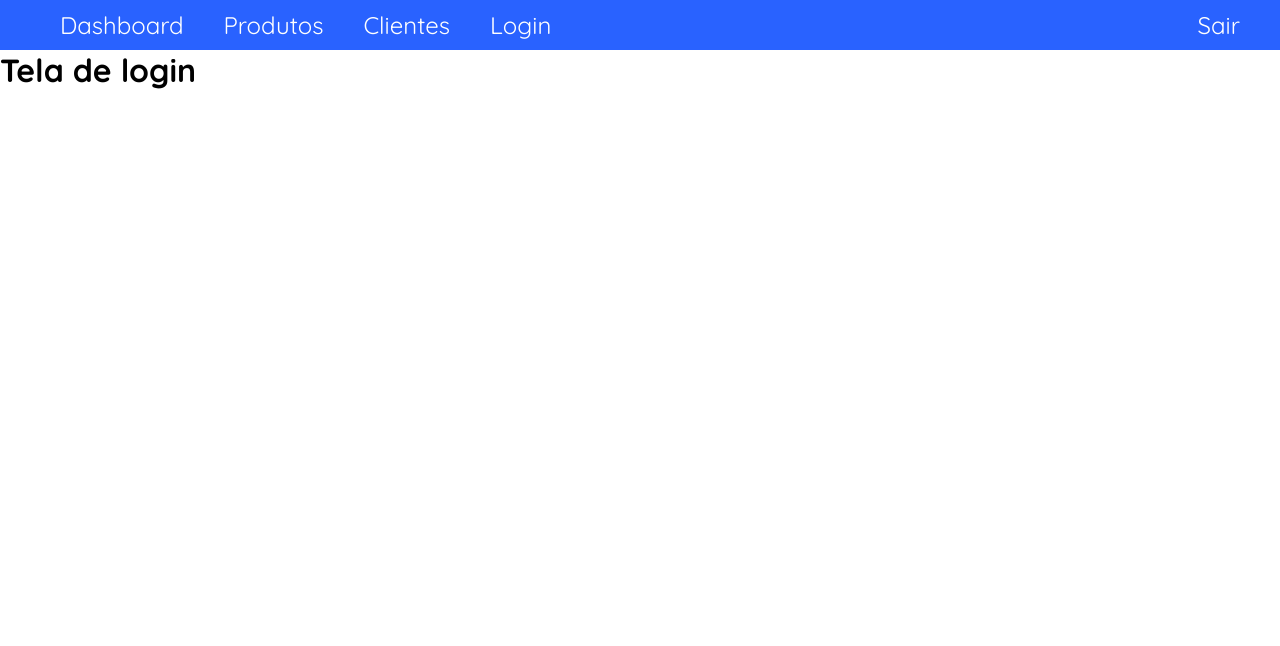
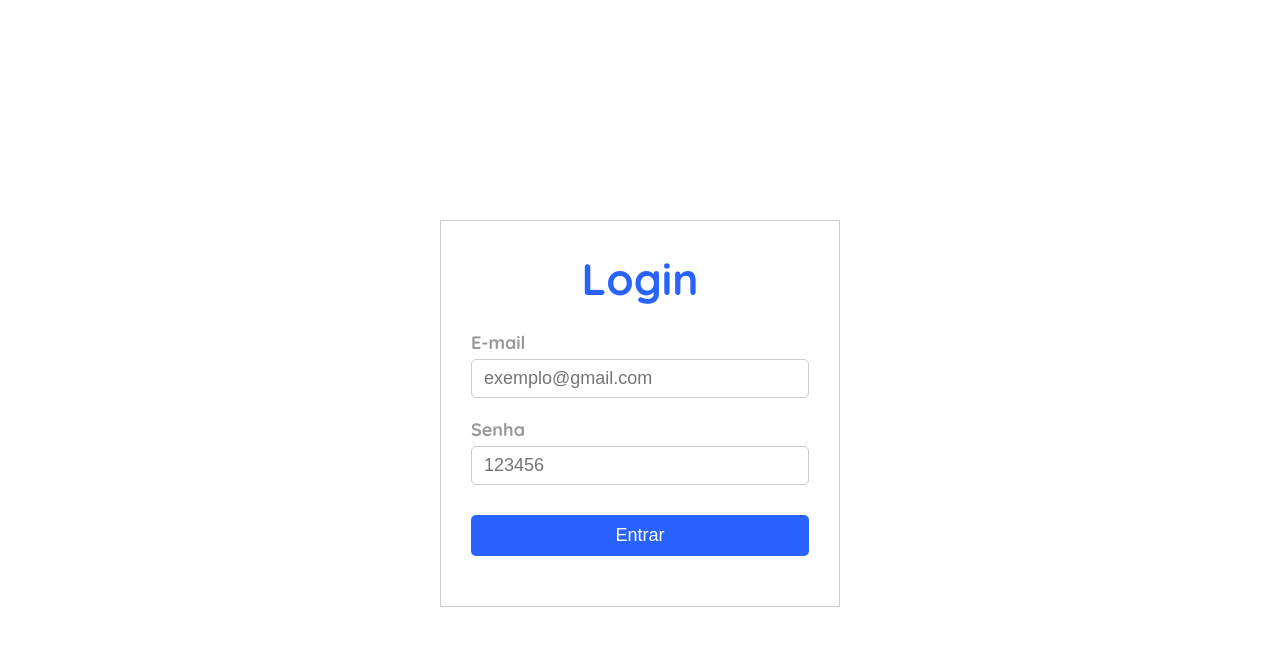
Before and after one commit to marinapsvreis/vue-basico-weberson, a Vue app: page /login in a window 1280 px wide. Shown: the top 646 px of the page. Built offline with nearby package versions, Linux system fonts and the light colour scheme.

Commit message:
criando tela de login

```diff
--- a/src/App.vue
+++ b/src/App.vue
@@ -5,7 +5,7 @@
       <router-link to="/about">About</router-link>
     </nav> -->
 
-    <Menu />
+    <Menu v-if="this.$router.currentRoute.name != 'LoginView'" />
 
     <router-view />
   </div>
--- /dev/null
+++ b/src/components/button/ButtonComponent.vue
@@ -0,0 +1,34 @@
+<template>
+  <button @click="callback">{{ value }}</button>
+</template>
+
+<script>
+export default {
+  name: "ButtonComponent",
+  props: {
+    value: { type: String, require },
+    callback: { type: Function, default: () => {} },
+  },
+  data() {
+    return {};
+  },
+};
+</script>
+
+<style scoped>
+button {
+  width: 100%;
+  background-color: var(--cor-primaria);
+  color: #fff;
+  padding: 10px 14px;
+  border: none;
+  border-radius: 5px;
+  cursor: pointer;
+  margin-block: 20px;
+  font-size: 18px;
+}
+
+button:hover {
+  background-color: var(--cor-secundaria);
+}
+</style>
--- /dev/null
+++ b/src/components/input/InputComponent.vue
@@ -0,0 +1,44 @@
+<template>
+  <div class="box-input">
+    <label for="">{{ label }}</label> <br />
+    <input :type="type" :placeholder="placeHolder" />
+  </div>
+</template>
+
+<script>
+export default {
+  name: "InputComponent",
+  props: {
+    label: { type: String, require },
+    placeHolder: { type: String },
+    type: { type: String, default: "text" },
+  },
+  data() {
+    return {};
+  },
+};
+</script>
+
+<style scoped>
+label {
+  font-size: 18px;
+  font-weight: 700;
+
+  color: #999;
+}
+
+input {
+  width: 100%;
+  padding: 8px 12px;
+  border-radius: 5px;
+  border: 1px solid #ccc;
+  outline: none;
+
+  font-size: 18px;
+  margin-top: 5px;
+}
+
+.box-input {
+  padding-block: 10px;
+}
+</style>
--- a/src/components/menu/MenuComponent.vue
+++ b/src/components/menu/MenuComponent.vue
@@ -46,7 +46,7 @@ li {
   align-items: center;
   height: 50px;
   padding: 20px;
-  font-size: 24px;
+  font-size: 20px;
   cursor: pointer;
 }
 
--- a/src/views/ControleDeClientesView.vue
+++ b/src/views/ControleDeClientesView.vue
@@ -17,6 +17,6 @@ export default {
 
 <style scoped>
 h1 {
-  color: red;
+  color: black;
 }
 </style>
--- a/src/views/ControleDeProdutosView.vue
+++ b/src/views/ControleDeProdutosView.vue
@@ -17,6 +17,6 @@ export default {
 
 <style scoped>
 h1 {
-  color: red;
+  color: black;
 }
 </style>
--- a/src/views/DashboardView.vue
+++ b/src/views/DashboardView.vue
@@ -17,6 +17,6 @@ export default {
 
 <style scoped>
 h1 {
-  color: red;
+  color: black;
 }
 </style>
--- a/src/views/LoginView.vue
+++ b/src/views/LoginView.vue
@@ -1,12 +1,56 @@
 <template>
-  <div>
-    <h1>Tela de login</h1>
+  <div class="box-login">
+    <div class="logo">
+      <h1>Login</h1>
+    </div>
+
+    <InputComponent label="E-mail" placeHolder="exemplo@gmail.com" />
+    <InputComponent label="Senha" placeHolder="123456" type="password" />
+    <ButtonComponent value="Entrar" :callback="login" />
   </div>
 </template>
 
 <script>
-export default {};
+import InputComponent from "@/components/input/InputComponent.vue";
+import ButtonComponent from "@/components/button/ButtonComponent.vue";
+
+export default {
+  name: "LoginView",
+  components: {
+    InputComponent,
+    ButtonComponent,
+  },
+  data() {
+    return {};
+  },
+  methods: {
+    login() {
+      //criar uma lógica para acessar o sistema
+      this.$router.push({ name: "DashboardView" });
+    },
+  },
+};
 </script>
 
-<style>
+<style scoped>
+.box-login {
+  width: 400px;
+  /* height: 500px; */
+
+  margin: auto;
+  margin-top: 220px;
+  padding: 30px;
+
+  border: 1px solid #ccc;
+}
+
+.logo {
+  width: 100%;
+
+  text-align: center;
+  color: var(--cor-primaria);
+  font-weight: bold;
+  font-size: 22px;
+  margin-bottom: 15px;
+}
 </style>
```
